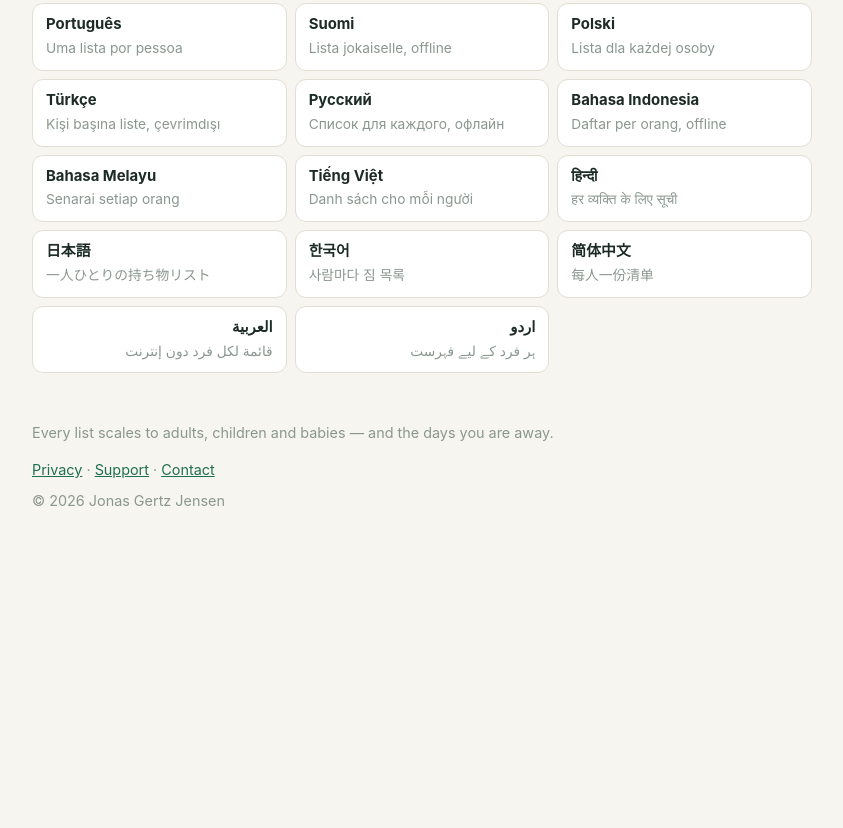
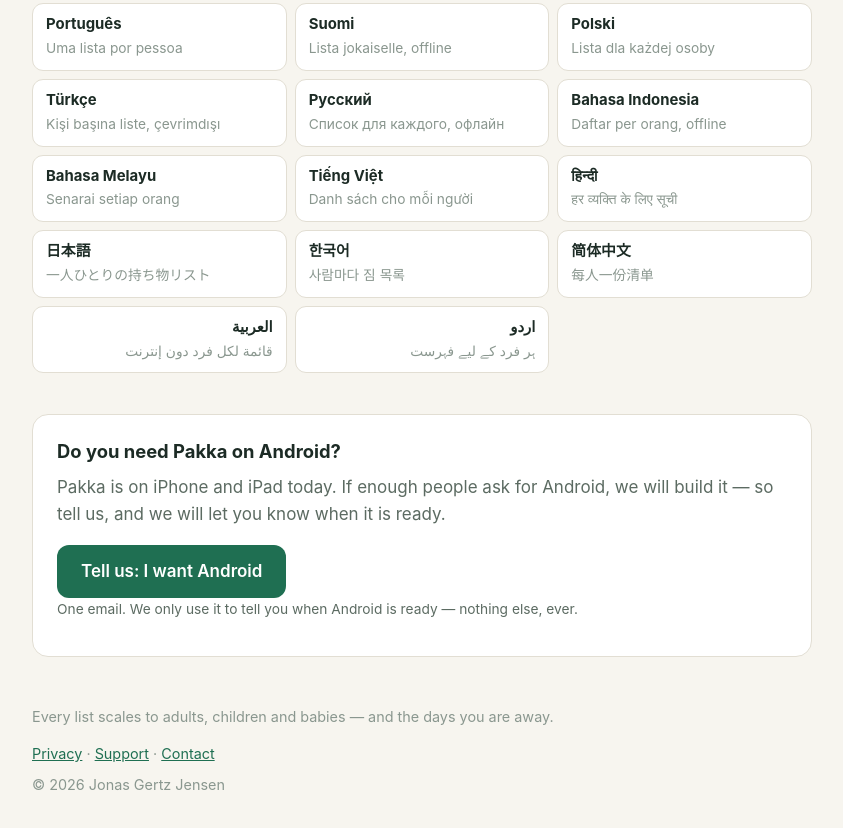
Before and after one commit to Gertzjensen/pakka-web, a plain HTML site: page index.html in a window 1280 px wide. Shown: the part 1837-2665 px from the top of the page, without its empty margins (218-1061 px from the left). Before the commit the page ends 2429 px from the top, so only its background shows below. Drawn offline with Linux system fonts and the light colour scheme.

Commit message:
Opdatér getpakka.app fra web/

```diff
--- a/index.html
+++ b/index.html
@@ -24,12 +24,17 @@
 .langs{display:grid;grid-template-columns:repeat(auto-fit,minmax(210px,1fr));gap:8px;margin:1em 0}
 .lang{background:#fff;border:1px solid #e2ded3;border-radius:11px;padding:9px 13px;font-size:.93rem}
 .lang b{display:block}.lang span{color:#8a978f;font-size:.86rem}
+.ask{background:#fff;border:1px solid #e2ded3;border-radius:16px;padding:22px 24px;margin:2.4em 0}
+.ask h3{margin:0 0 .4em;font-size:1.15rem}
+.ask p{margin:0 0 1em;color:#5c6b62}
+.askbtn{display:inline-block;padding:13px 24px;background:#1f6f52;color:#fff;border-radius:12px;text-decoration:none;font-weight:600}
+.askfine{font-size:.86rem;color:#8a978f;margin:.9em 0 0}
 footer{color:#8a978f;font-size:.9rem;margin-top:48px}
 @media(prefers-color-scheme:dark){
  body{background:#121815;color:#e8ede9}
- .card,.grid a,.lang{background:#1b2420;border-color:#2b3a33;color:#e8ede9}
+ .card,.grid a,.lang,.ask{background:#1b2420;border-color:#2b3a33;color:#e8ede9}
  h2{color:#9bbcac;border-color:#2b3a33}
- .card span,.tag{color:#9bbcac}.lang span{color:#7d8f85}}
+ .card span,.tag,.ask p{color:#9bbcac}.lang span{color:#7d8f85}}
 </style></head><body><div class="wrap">
 
 <h1>A packing list for every person</h1>
@@ -82,6 +87,15 @@
 <div class="lang" dir="rtl"><b>اردو</b><span>ہر فرد کے لیے فہرست</span></div>
 </div>
 
+
+<div class="ask">
+<h3>Do you need Pakka on Android?</h3>
+<p>Pakka is on iPhone and iPad today. If enough people ask for Android, we will build it —
+so tell us, and we will let you know when it is ready.</p>
+<a class="askbtn" href="mailto:support@getpakka.app?subject=Pakka%20Android&amp;body=I%20would%20like%20Pakka%20on%20Android.%0A%0A%28Just%20send%20this%20email%20%E2%80%94%20nothing%20else%20needed.%29">Tell us: I want Android</a>
+<p class="askfine">One email. We only use it to tell you when Android is ready — nothing else, ever.</p>
+</div>
+
 <footer>Every list scales to adults, children and babies — and the days you are away.
 <div style="margin-top:14px"><a href="./privacy.html">Privacy</a> · <a href="./support.html">Support</a> · <a href="mailto:support@getpakka.app">Contact</a></div>
 <div style="margin-top:8px">© 2026 Jonas Gertz Jensen</div></footer>
```
